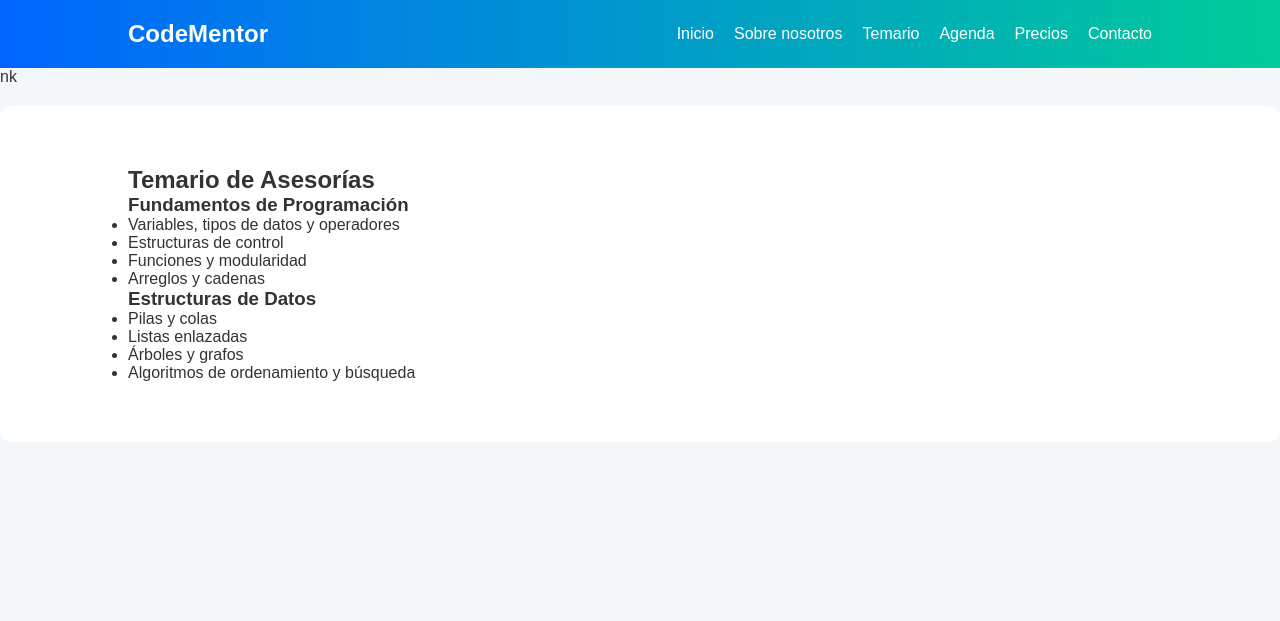
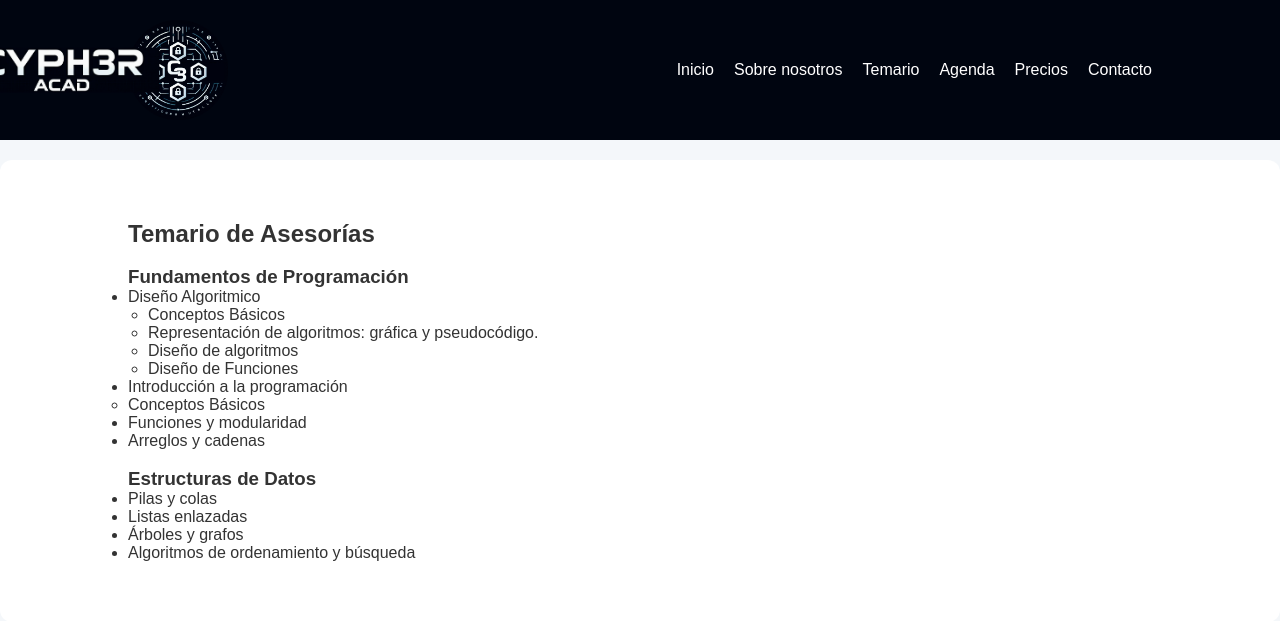
Before and after one commit to Cyph3r-sec/cyph3r_academy, a PHP site: page /temario.php in a window 1280 px wide. Shown: the top 621 px of the page. Run offline with PHP 8.4, Linux system fonts and the light colour scheme.

Commit message:
nuevos_cambios

```diff
--- a/asesorias/css/style.css
+++ b/asesorias/css/style.css
@@ -15,7 +15,7 @@
     justify-content: space-between;
     align-items: center;
     padding: 20px 10%;
-    background: linear-gradient(90deg, #0066ff, #00cc99);
+    background-color: #000510;
     color: white;
 }
 
@@ -23,6 +23,20 @@
     font-weight: 700;
     font-size: 24px;
 }
+
+.icono-img {
+    position: relative;
+    width: 100px;
+    height: 100px;
+}
+
+.logo-img {
+    position: relative;
+    right: 390px;
+    width: 200px;
+    height: 50px;
+}
+
 
 nav ul {
     display: flex;
--- a/asesorias/php/agendar.php
+++ b/asesorias/php/agendar.php
@@ -9,7 +9,7 @@
     $hora = $_POST['hora'];
     $mensaje = $_POST['mensaje'];
 
-    $sql = "INSERT INTO agenda (nombre, correo, tema, fecha, hora, mensaje)
+    $sql = "INSERT INTO agenda_new (nombre, correo, tema, fecha, hora, mensaje)
             VALUES ('$nombre', '$correo', '$tema', '$fecha', '$hora', '$mensaje')";
 
     if ($conn->query($sql)) {
--- a/asesorias/php/navbar.php
+++ b/asesorias/php/navbar.php
@@ -1,6 +1,7 @@
 <header>
     <nav>
-        <h1 class="logo">CodeMentor</h1>
+        <img src="img/logo2.png" alt="Logo de CodeMentor" class="icono-img">
+        <img src="img/logo1.png" alt="logo2" class="logo-img">
         <ul>
             <li><a href="/asesorias/index.php">Inicio</a></li>
             <li><a href="/asesorias/about.php">Sobre nosotros</a></li>
--- a/asesorias/temario.php
+++ b/asesorias/temario.php
@@ -1,14 +1,25 @@
 <?php include 'php/navbar.php'; ?>
-<link rel="stylesheet" href="css/style.css">nk
+<link rel="stylesheet" href="css/style.css">
 <section class="section">
     <h2>Temario de Asesorías</h2>
+    <br>
     <h3>Fundamentos de Programación</h3>
     <ul>
-        <li>Variables, tipos de datos y operadores</li>
-        <li>Estructuras de control</li>
+        <li>Diseño Algoritmico</li>
+            <ul style="padding-left: 20px;">
+                <li>Conceptos Básicos</li>
+                <li>Representación de algoritmos: gráfica y pseudocódigo.</li>
+                <li>Diseño de algoritmos</li>
+                <li>Diseño de Funciones</li>
+            </ul>
+        <li>Introducción a la programación</li>
+            <ul>
+                <li>Conceptos Básicos</li>
+            </ul>
         <li>Funciones y modularidad</li>
         <li>Arreglos y cadenas</li>
     </ul>
+    <br>
     <h3>Estructuras de Datos</h3>
     <ul>
         <li>Pilas y colas</li>
--- /dev/null
+++ b/python/credentials.json
@@ -0,0 +1 @@
+{"installed":{"client_id":"96039837565-0ggr5c1iett24ldgu713or6g7tr2km1k.apps.googleusercontent.com","project_id":"agendaasesorias","auth_uri":"https://accounts.google.com/o/oauth2/auth","token_uri":"https://oauth2.googleapis.com/token","auth_provider_x509_cert_url":"https://www.googleapis.com/oauth2/v1/certs","client_secret":"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","redirect_uris":["http://localhost"]}}
```
Also changed, not shown: asesorias/img/logo.png (added), asesorias/img/logo1.png (added), asesorias/img/logo2.png (added), 1 other file.
